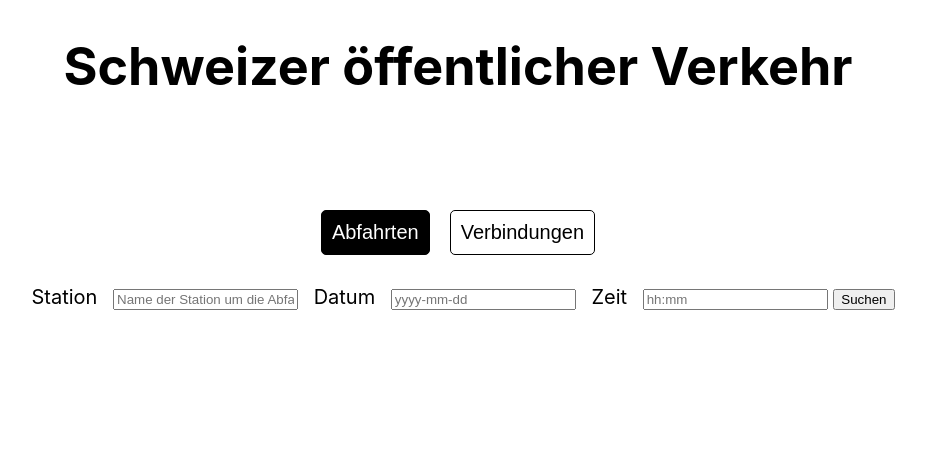
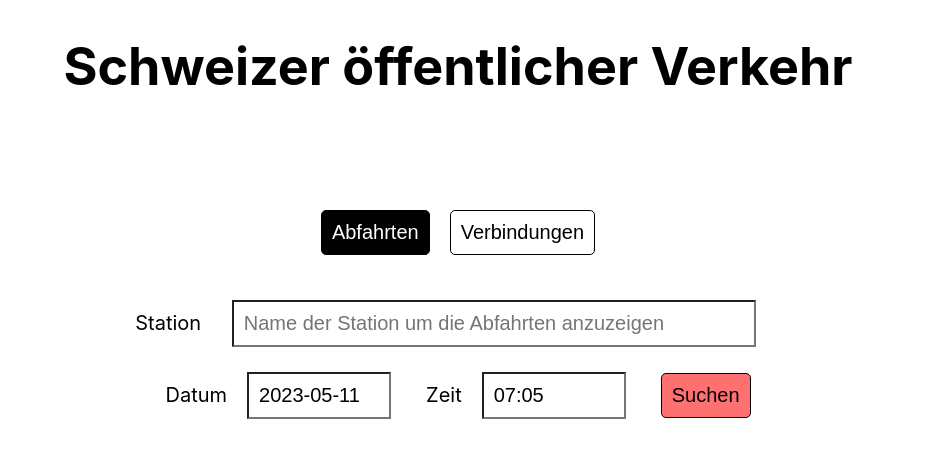
Before and after one commit to anticN/S4F-Project-Swiss-Transport, a React (Create React App) app: page / in a window 1280 px wide. Shown: the top 458 px of the page, without its empty margins (182-1108 px from the left). Built offline with nearby package versions, Linux system fonts and the light colour scheme.

Commit message:
fix: change form onClick with styling

```diff
--- a/public/index.html
+++ b/public/index.html
@@ -1,5 +1,5 @@
 <!DOCTYPE html>
-<html lang="en">
+<html lang="de">
   <head>
     <meta charset="utf-8" />
     <link rel="icon" href="%PUBLIC_URL%/public-transportation-icon-1.ico" />
--- a/src/App.css
+++ b/src/App.css
@@ -63,9 +63,18 @@
 .inputfield {
   background-color: #ffffff;
   padding: 10px;
-  margin: 10px;
+  margin: 15px;
   font-size: 20px;
   width: 500px;
+  margin-right: 35px;
+}
+
+.inputfield2 {
+  background-color: #ffffff;
+  padding: 10px;
+  margin: 15px;
+  font-size: 20px;
+  width: 300px;
   margin-right: 35px;
 }
 
--- a/src/App.js
+++ b/src/App.js
@@ -5,42 +5,25 @@ import './App.css';
 function App() {
   const [activeButton, setActiveButton] = useState("button1");
   const [content, setContent] = useState(`
-    <form className="forms">
         <label for="station">Station</label>
-        <input type='text' name='station' className='inputfield' id='station' placeholder='Name der Station um die Abfahrten anzuzeigen'></input>
-        <label for="date">Datum</label>
-        <input type='text' name='date' className="datetimefield" id='date' placeholder='yyyy-mm-dd' defaultValue={new Date().toISOString().slice(0,10)}></input>
-        <label for="time">Zeit</label>
-        <input type='text' name='time' className="datetimefield" id='time' placeholder='hh:mm' defaultValue={new Date().toISOString().slice(11,16)}></input>
-      <button className='submitButton' type='submit'>Suchen</button>
-  </form>`);
+        <input type='text' name='station' class='inputfield' id='station' placeholder='Name der Station um die Abfahrten anzuzeigen'></input>`
+        );
 
   const handleClick = (button) => {
     setActiveButton(button);
 
     if (button === 'button1') {
       setContent(`
-      <form>
         <label for="station">Station</label>
-        <input type='text' name='station' className='inputfield' id='station' placeholder='Name der Station um die Abfahrten anzuzeigen'></input>
-        <label for="date">Datum</label>
-        <input type='text' name='date' className="datetimefield" id='date' placeholder='yyyy-mm-dd' defaultValue={new Date().toISOString().slice(0,10)}></input>
-        <label for="time">Zeit</label>
-        <input type='text' name='time' className="datetimefield" id='time' placeholder='hh:mm' defaultValue={new Date().toISOString().slice(11,16)}></input>
-    <button className={'submitButton'} type='submit'>Suchen</button>
-  </form>`);
+        <input type='text' name='station' class='inputfield' id='station' placeholder='Name der Station um die Abfahrten anzuzeigen'></input>
+        `);
     }else if (button === 'button2') {
-      setContent(`<form>
+      setContent(`
       <label for="depart">Abfahrt</label>
-        <input type='text' name='depart' className='inputfield' id='depart' placeholder='Name des Abfahrtorts'></input>
+        <input type='text' name='depart' class='inputfield2' id='depart' placeholder='Name des Abfahrtorts'></input>
       <label for="arrive">Ankunft</label>
-        <input type='text' name='arrive' className='inputfield' id='arrive' placeholder='Name des Ankunftsorts'></input>
-      <label for="date">Datum</label>
-        <input type='text' name='date' className="datetimefield" id='date' placeholder='yyyy-mm-dd' defaultValue={new Date().toISOString().slice(0,10)}></input>
-      <label for="time">Zeit</label>
-        <input type='text' name='time' className="datetimefield" id='time' placeholder='hh:mm' defaultValue={new Date().toISOString().slice(11,16)}></input>
-    <button className='submitButton' type='submit'>Suchen</button>
-  </form>`)
+        <input type='text' name='arrive' class='inputfield2' id='arrive' placeholder='Name des Ankunftsorts'></input>
+      `)
     }
   };
 
@@ -54,9 +37,18 @@ function App() {
           <button onClick={() => handleClick("button1")} className={activeButton === "button1" ? "active" : "choiceButton"} >Abfahrten</button>
           <button onClick={() => handleClick("button2")} className={activeButton === "button2" ? "active" : "choiceButton"}>Verbindungen</button>
         </div>
-        <div className='inputChoice content' dangerouslySetInnerHTML={{ __html: content}} />
+        <div className='inputChoice'>
+          <form>
+            <div className="content" dangerouslySetInnerHTML={{ __html: content}} />
+            <label for="date">Datum</label>
+            <input type='text' name='date' className="datetimefield" id='date' placeholder='yyyy-mm-dd' defaultValue={new Date().toISOString().slice(0,10)}></input>
+            <label for="time">Zeit</label>
+            <input type='text' name='time' className="datetimefield" id='time' placeholder='hh:mm' defaultValue={new Date().toISOString().slice(11,16)}></input>
+            <button className='submitButton' type='submit'>Suchen</button>
+          </form>
+          </div>
         </div>
-    </div>
+      </div>
   );
 }
 
```
